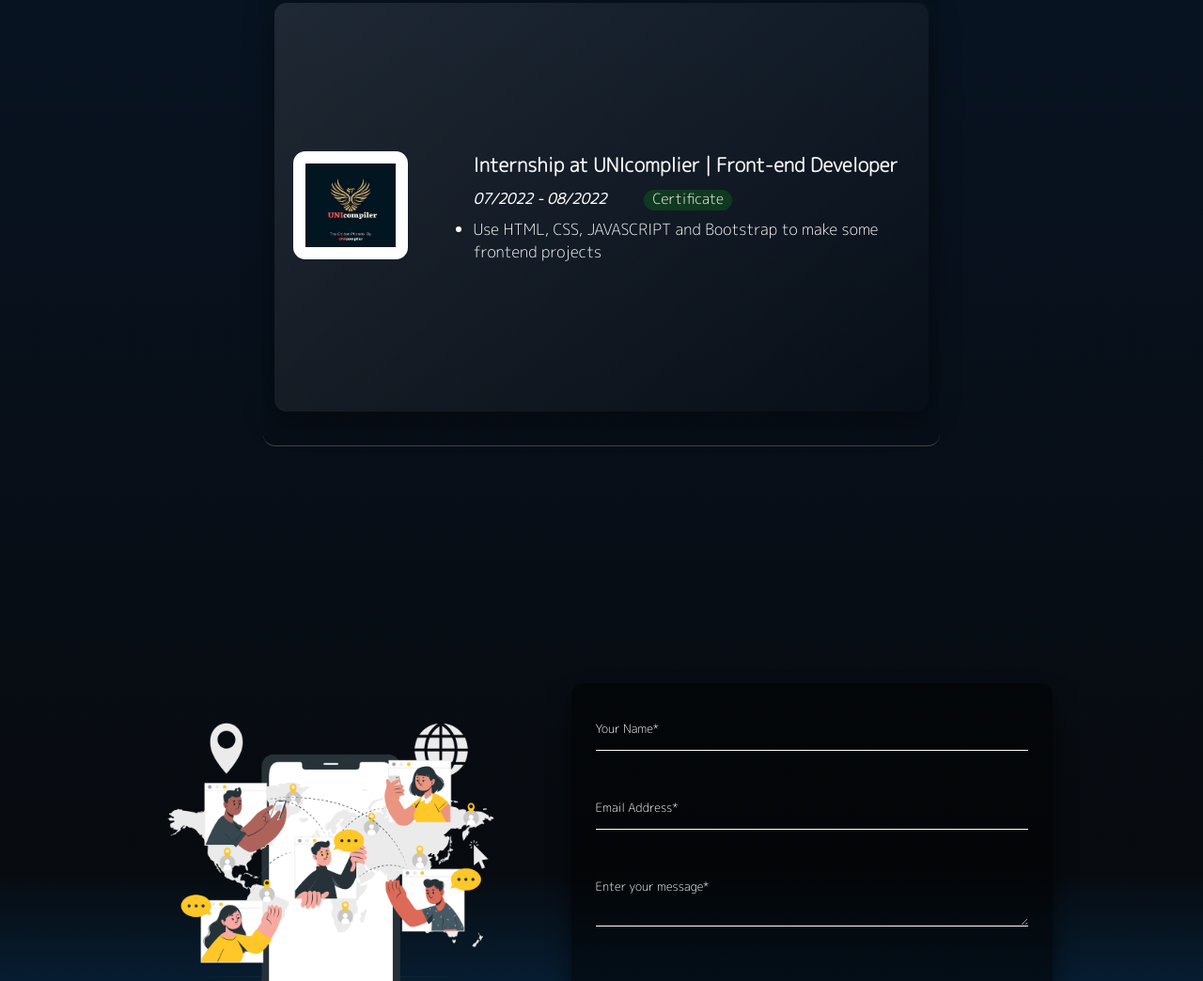
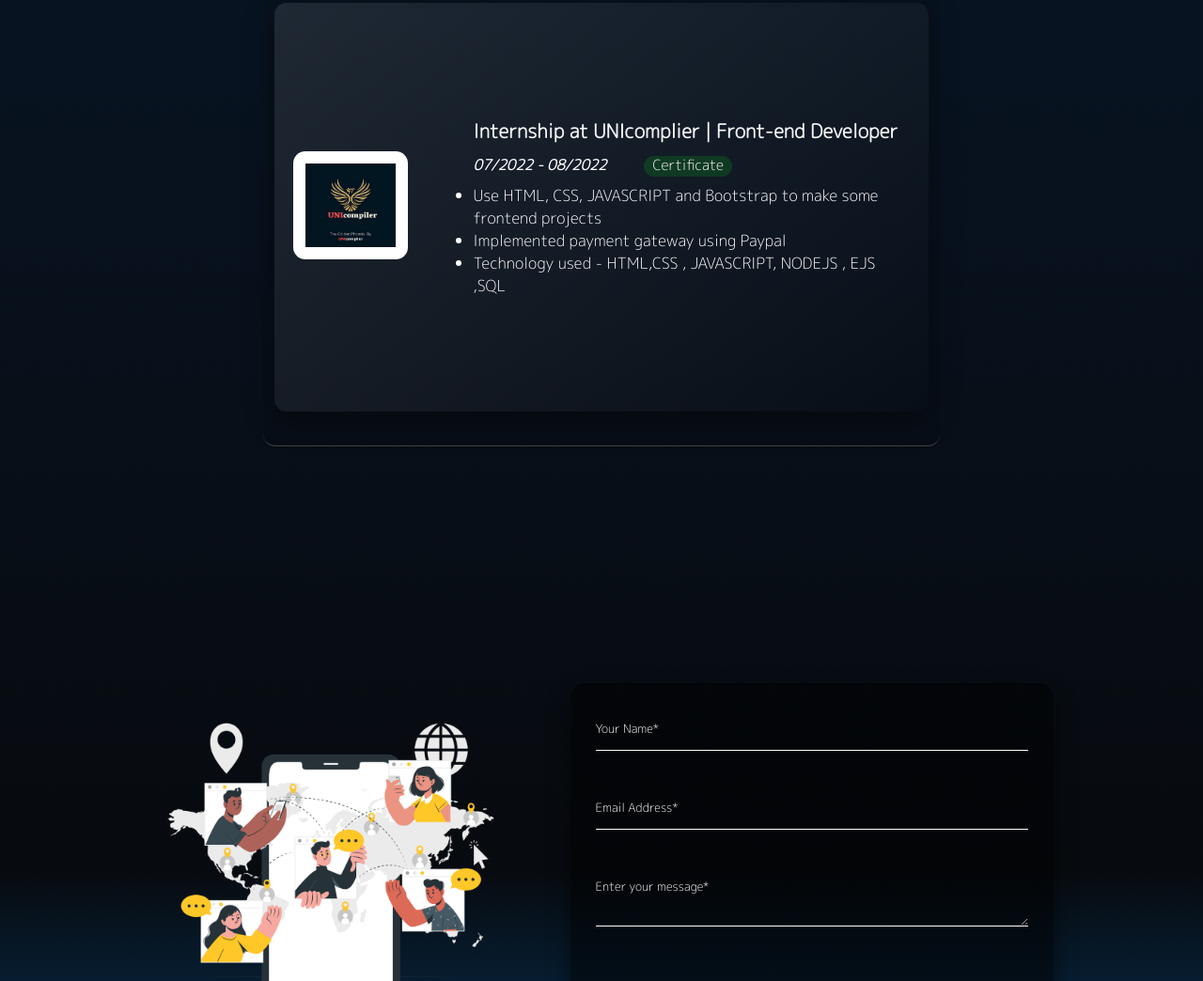
Before and after one commit to rishabhv12/Portfolio, a plain HTML site: page index.html in a window 1280 px wide. Shown: the part 5002-6046 px from the top of the page at 94% size. Drawn offline with nearby package versions, Linux system fonts and the light colour scheme; a web font is replaced by a local one.

Commit message:
Updated experience section

```diff
--- a/index.html
+++ b/index.html
@@ -298,8 +298,8 @@
               <br><br>
               <ul>
                 <li class="edu-about" style="color: white;">Use HTML, CSS, JAVASCRIPT and Bootstrap to make some frontend projects</li>
-                <!-- <li class="edu-about" style="color: white;">Implemented payment gateway using Paypal</li>
-                <li class="edu-about" style="color: white;">Technology used - HTML,CSS , JAVASCRIPT, NODEJS , EJS ,SQL</li> -->
+                <li class="edu-about" style="color: white;">Implemented payment gateway using Paypal</li>
+                <li class="edu-about" style="color: white;">Technology used - HTML,CSS , JAVASCRIPT, NODEJS , EJS ,SQL</li>
               </ul>
 
             </div>
```
